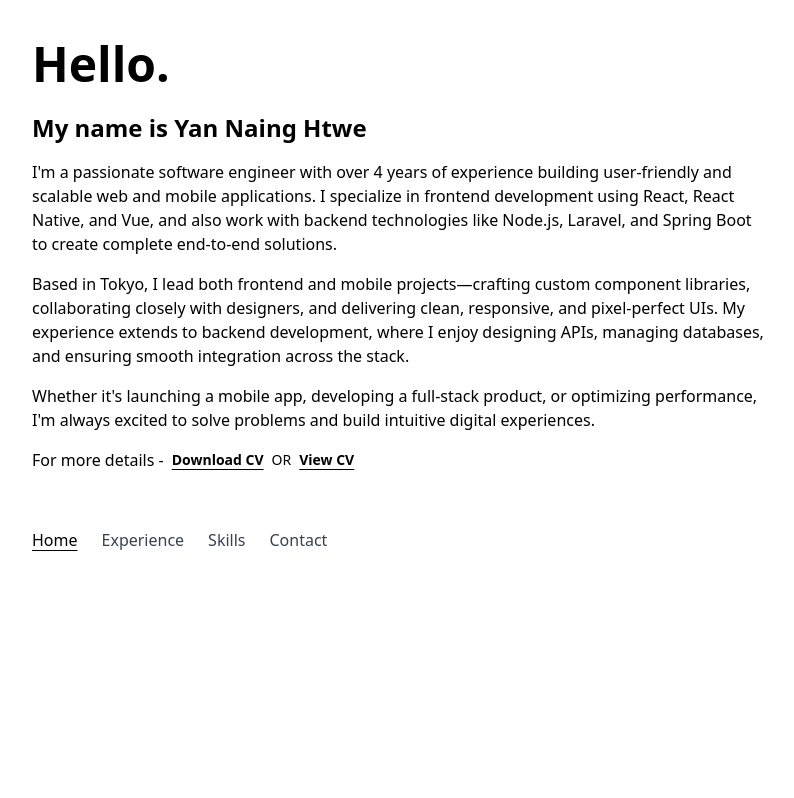
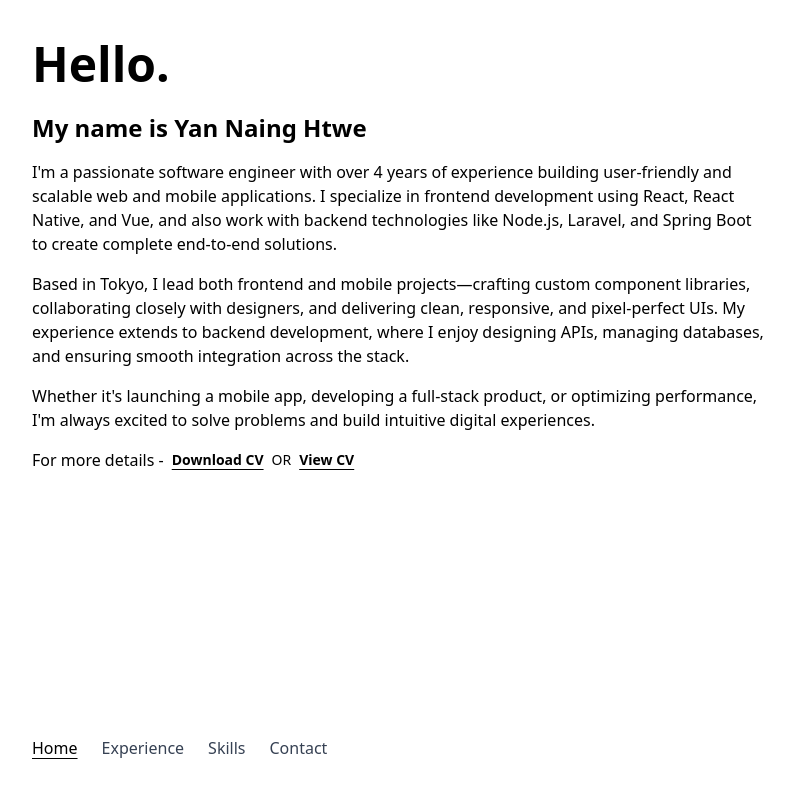
Before and after one commit to Orandian/portfolio-nextjs, a Next.js app: page / in a window 1280 px wide. Shown: the whole page, without its empty margins (240-1034 px from the left). Built offline with nearby package versions, Linux system fonts and the light colour scheme.

Commit message:
Update navigator.tsx

```diff
--- a/components/navigator.tsx
+++ b/components/navigator.tsx
@@ -16,7 +16,7 @@ export default function Navigator() {
   const pathname = usePathname();
 
   return (
-    <nav className="w-full py-10 bg-white sticky bottom-0 z-50">
+    <nav className="w-full py-10 bg-white fixed bottom-0 z-50">
       <ul className="flex space-x-6 text-sm md:text-base">
         {navItems.map((item) => (
           <li key={item.name}>
```
